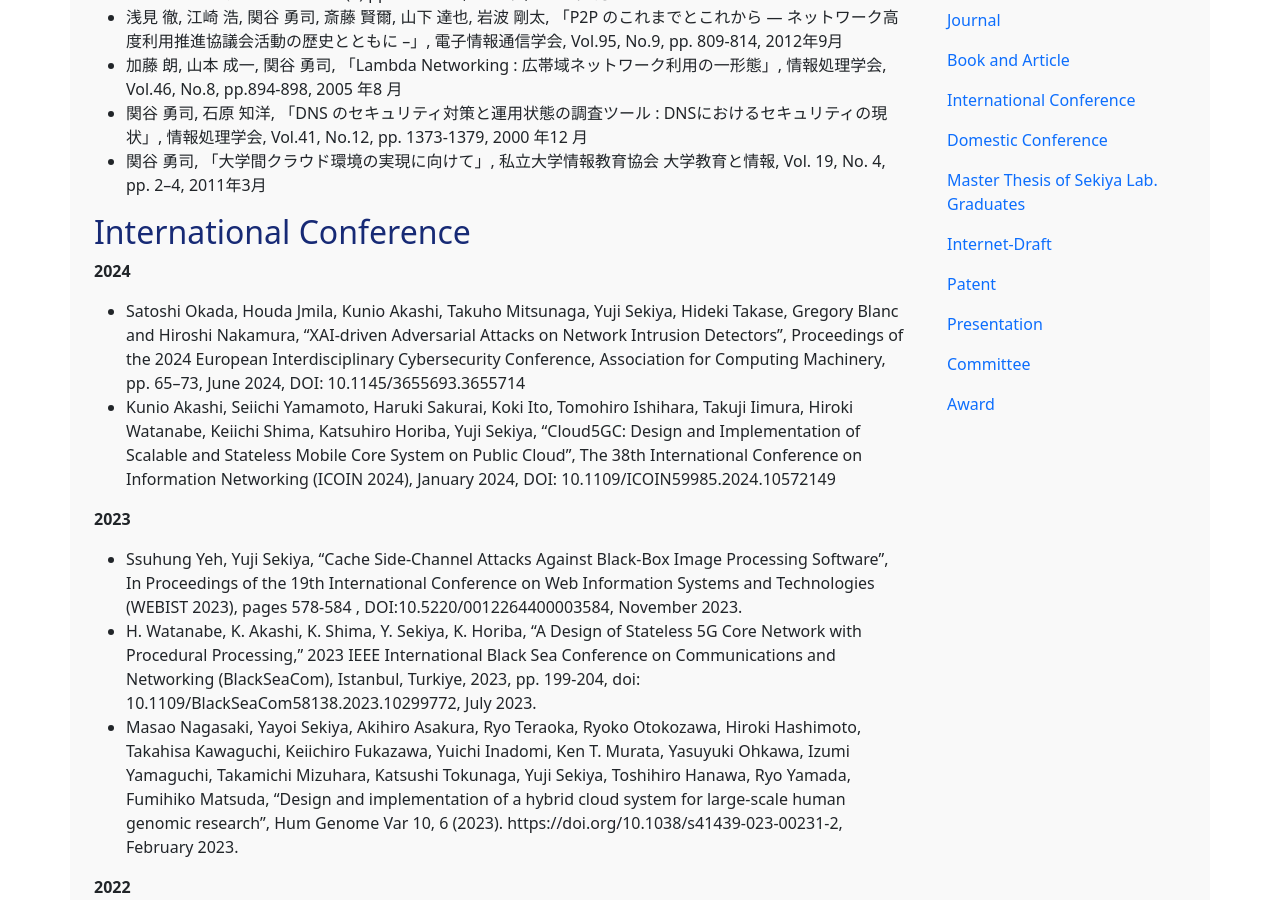
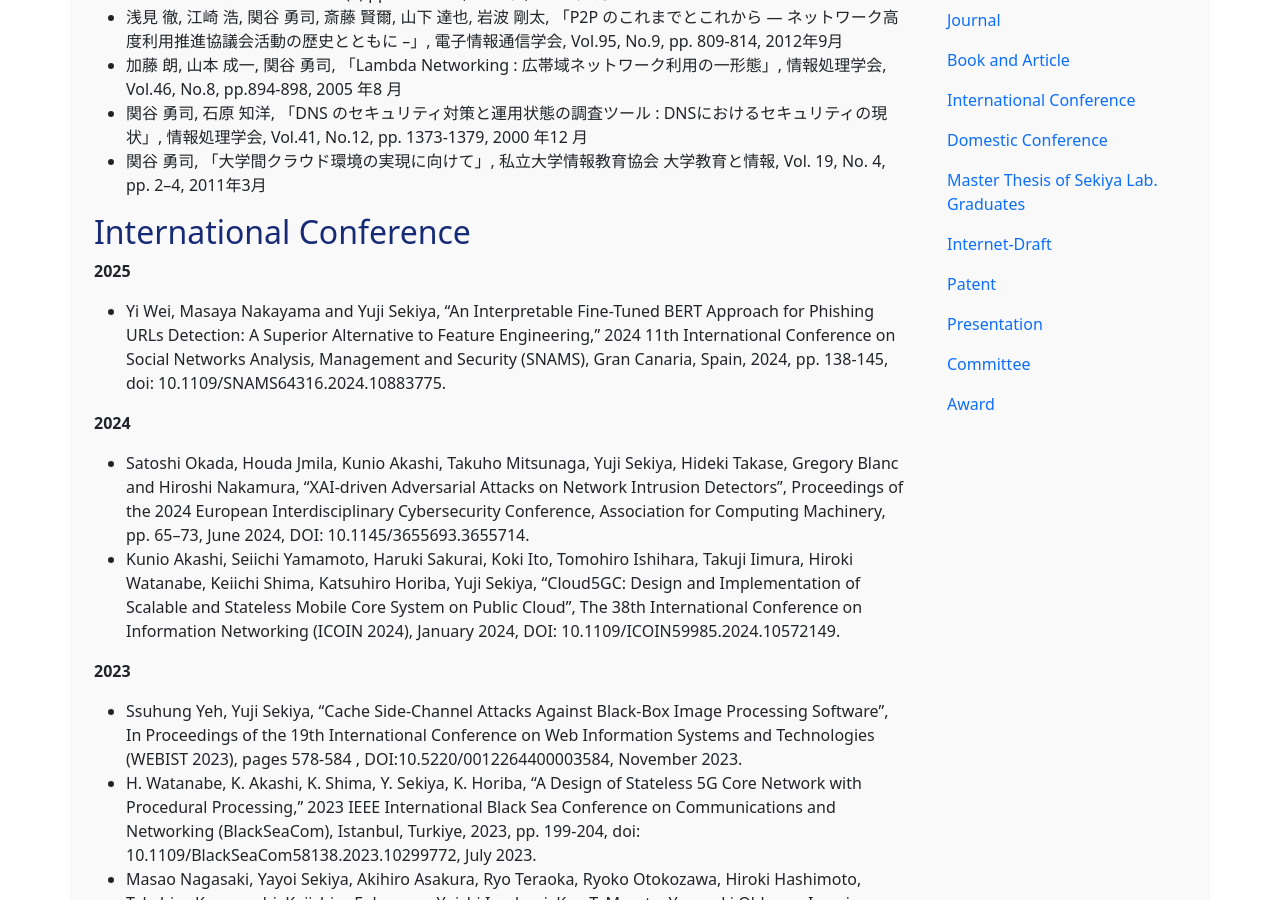
Before and after one commit to sekiya-lab/sekiya-lab.github.io, a Jekyll site: the page built from publications.md, in a window 1280 px wide and 900 px high, scrolled down 3812 px. Built offline with Jekyll 4.4.1, drawn with Linux system fonts in a browser that asks for light colours.

Commit message:
2025 international conference.

```diff
--- a/publications.md
+++ b/publications.md
@@ -113,10 +113,14 @@ permalink: /publications/
 
 ## International Conference
 
+**2025**
+
+- Yi Wei, Masaya Nakayama and Yuji Sekiya, "An Interpretable Fine-Tuned BERT Approach for Phishing URLs Detection: A Superior Alternative to Feature Engineering," 2024 11th International Conference on Social Networks Analysis, Management and Security (SNAMS), Gran Canaria, Spain, 2024, pp. 138-145, doi: 10.1109/SNAMS64316.2024.10883775.
+
 **2024**
 
-- Satoshi Okada, Houda Jmila, Kunio Akashi, Takuho Mitsunaga, Yuji Sekiya, Hideki Takase, Gregory Blanc and Hiroshi Nakamura, "XAI-driven Adversarial Attacks on Network Intrusion Detectors", Proceedings of the 2024 European Interdisciplinary Cybersecurity Conference, Association for Computing Machinery, pp. 65--73, June 2024, DOI: 10.1145/3655693.3655714
-- Kunio Akashi, Seiichi Yamamoto, Haruki Sakurai, Koki Ito, Tomohiro Ishihara, Takuji Iimura, Hiroki Watanabe, Keiichi Shima, Katsuhiro Horiba, Yuji Sekiya, “Cloud5GC: Design and Implementation of Scalable and Stateless Mobile Core System on Public Cloud”, The 38th International Conference on Information Networking (ICOIN 2024), January 2024, DOI: 10.1109/ICOIN59985.2024.10572149
+- Satoshi Okada, Houda Jmila, Kunio Akashi, Takuho Mitsunaga, Yuji Sekiya, Hideki Takase, Gregory Blanc and Hiroshi Nakamura, "XAI-driven Adversarial Attacks on Network Intrusion Detectors", Proceedings of the 2024 European Interdisciplinary Cybersecurity Conference, Association for Computing Machinery, pp. 65--73, June 2024, DOI: 10.1145/3655693.3655714.
+- Kunio Akashi, Seiichi Yamamoto, Haruki Sakurai, Koki Ito, Tomohiro Ishihara, Takuji Iimura, Hiroki Watanabe, Keiichi Shima, Katsuhiro Horiba, Yuji Sekiya, “Cloud5GC: Design and Implementation of Scalable and Stateless Mobile Core System on Public Cloud”, The 38th International Conference on Information Networking (ICOIN 2024), January 2024, DOI: 10.1109/ICOIN59985.2024.10572149.
 
 **2023**
 
```
